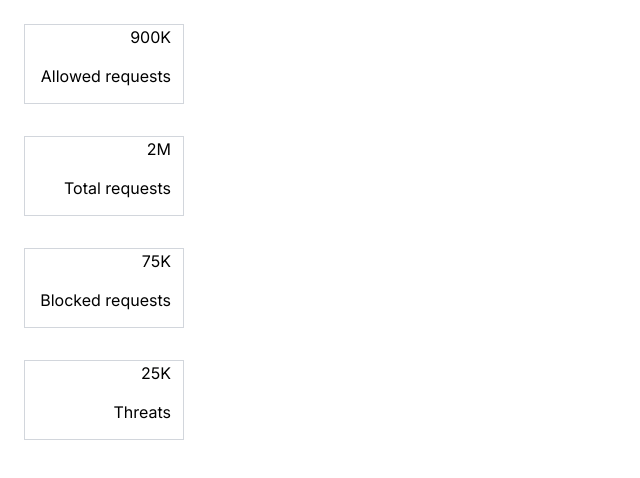
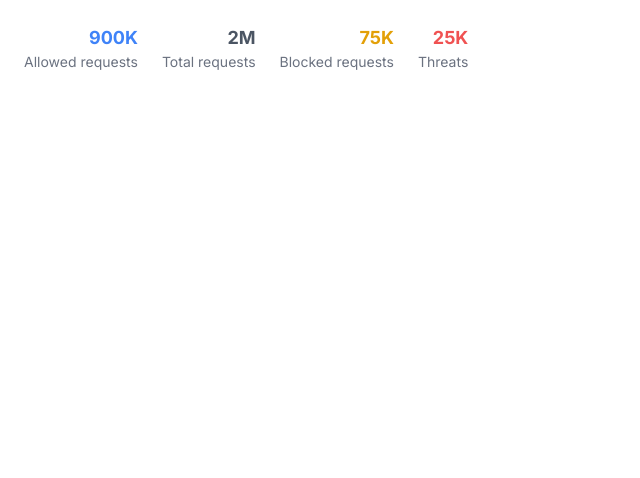
Before and after one commit to hnordt/web-template, a Next.js app: page / in a window 1280 px wide. Shown: the top 478 px of the page, without its empty margins (0-640 px from the left). Built offline with nearby package versions, Linux system fonts and the light colour scheme.

Commit message:
chore: Implement Stats and Stat

```diff
--- /dev/null
+++ b/src/components/Stat.js
@@ -0,0 +1,20 @@
+import React from "react"
+import cn from "classnames"
+
+export default function Stat(props) {
+  return (
+    <div className="flex flex-col items-end">
+      <dd
+        className={cn("font-bold text-lg", {
+          "text-gray-600": props.variant === "secondary",
+          "text-blue-500": props.variant === "primary",
+          "text-yellow-400": props.variant === "warning",
+          "text-red-500": props.variant === "danger",
+        })}
+      >
+        {props.value}
+      </dd>
+      <dt className="text-gray-500 text-sm">{props.label}</dt>
+    </div>
+  )
+}
--- /dev/null
+++ b/src/components/Stats.js
@@ -0,0 +1,5 @@
+import React from "react"
+
+export default function Stats(props) {
+  return <dl className="flex space-x-6">{props.children}</dl>
+}
--- a/src/components/Stats/Stat.js
+++ /dev/null
@@ -1,16 +0,0 @@
-import React from "react"
-import classNames from "classnames"
-
-const Stat = (props) => {
-  const Stats = {
-    "text-blue-500": props.variant === "primary",
-  }
-  return (
-    <div className="mb-8 pr-3 text-center grid border w-40 h-20 justify-items-end">
-      <span variant="primary">{props.value}</span>
-      <span>{props.label}</span>
-    </div>
-  )
-}
-
-export default Stat
--- a/src/pages/index.js
+++ b/src/pages/index.js
@@ -1,13 +1,16 @@
 import React from "react"
-import Stat from "../components/Stats/Stat.js"
+import Stats from "components/Stats"
+import Stat from "components/Stat"
 
 export default function Index() {
   return (
     <main className="p-6">
-      <Stat variant="primary" label="Allowed requests" value="900K" />
-      <Stat variant="secondary" label="Total requests" value="2M" />
-      <Stat variant="warning" label="Blocked requests" value="75K" />
-      <Stat variant="danger" label="Threats" value="25K" />
+      <Stats>
+        <Stat variant="primary" label="Allowed requests" value="900K" />
+        <Stat variant="secondary" label="Total requests" value="2M" />
+        <Stat variant="warning" label="Blocked requests" value="75K" />
+        <Stat variant="danger" label="Threats" value="25K" />
+      </Stats>
     </main>
   )
 }
```
